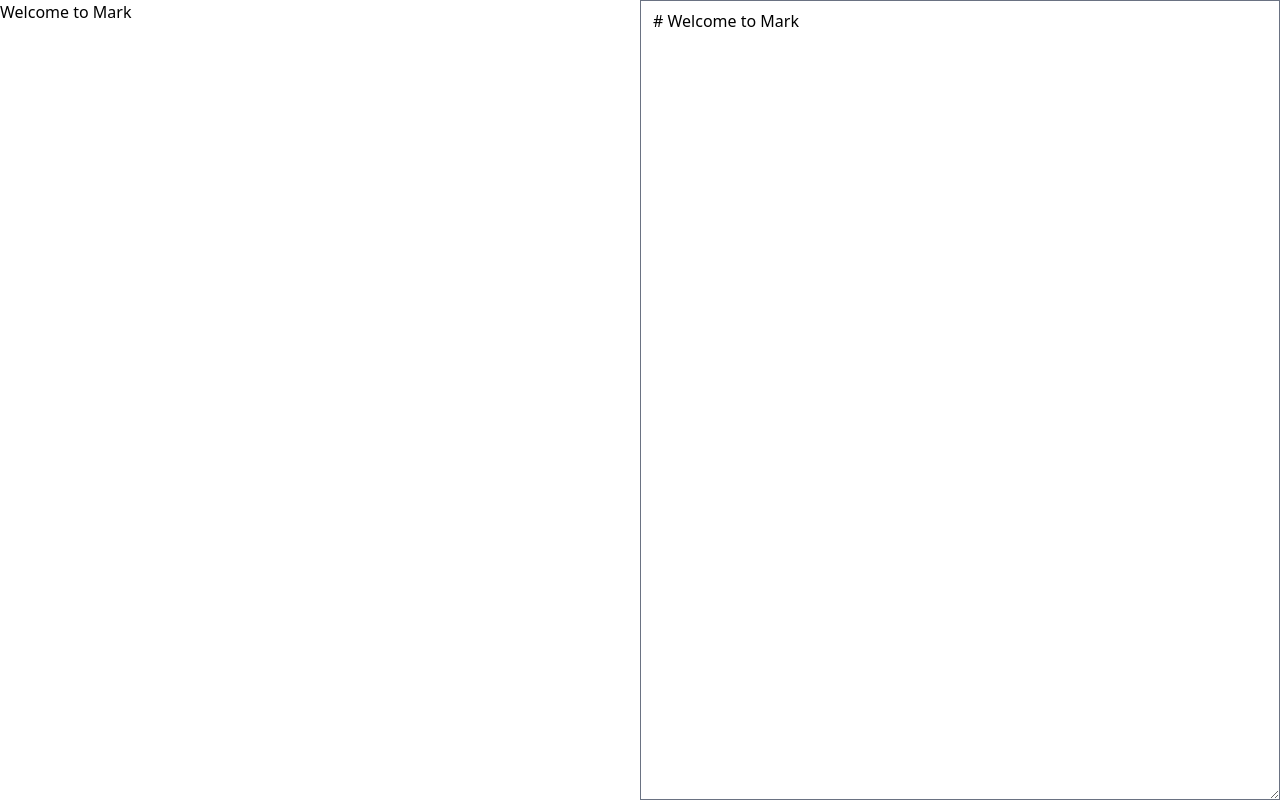
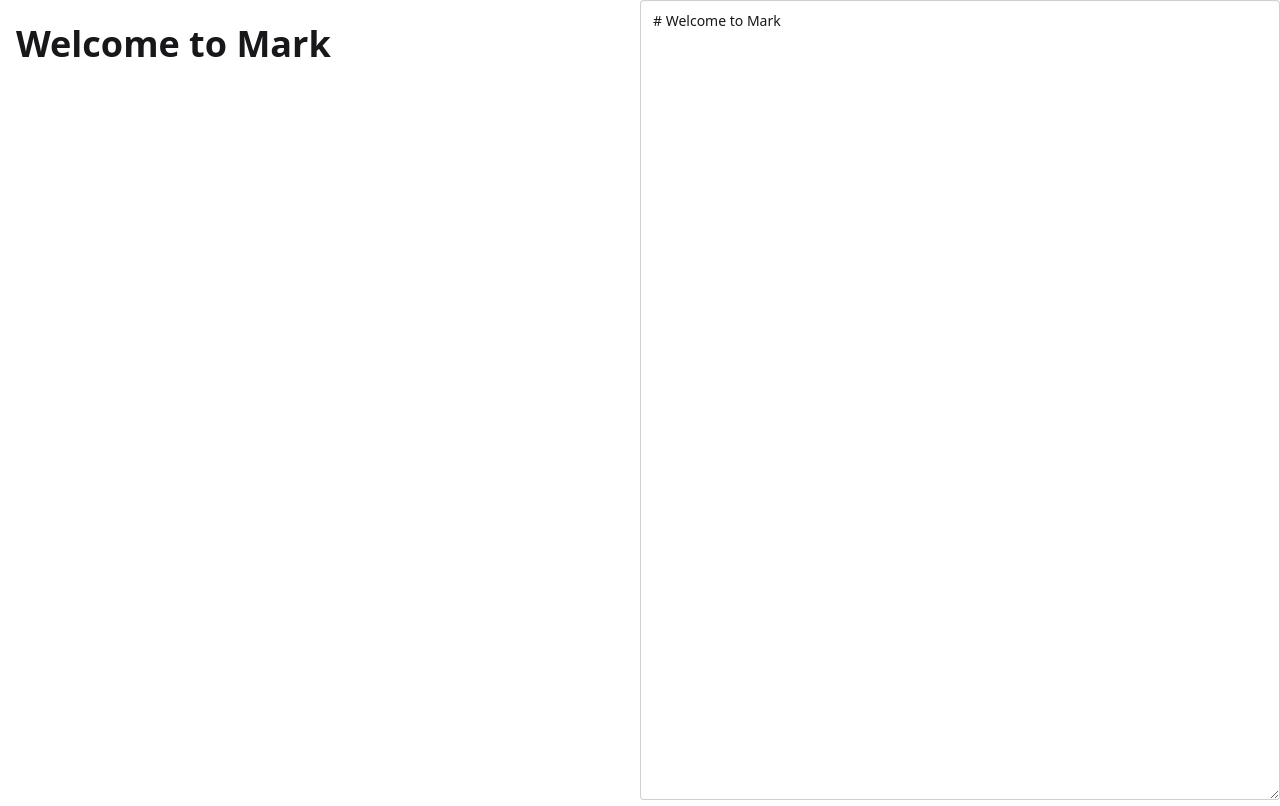
Before and after one commit to iaseth/mark, a SvelteKit app in the folder sv-app/: page / in a window 1280 px wide. Built offline with nearby package versions, Linux system fonts and the light colour scheme.

Commit message:
Added daisyui

```diff
--- a/sv-app/package.json
+++ b/sv-app/package.json
@@ -23,6 +23,7 @@
 		"@tailwindcss/typography": "^0.5.15",
 		"@tailwindcss/vite": "^4.0.0",
 		"@types/sanitize-html": "^2.15.0",
+		"daisyui": "^5.0.27",
 		"eslint": "^9.18.0",
 		"eslint-config-prettier": "^10.0.1",
 		"eslint-plugin-svelte": "^3.0.0",
--- a/sv-app/src/app.css
+++ b/sv-app/src/app.css
@@ -1,3 +1,7 @@
 @import 'tailwindcss';
 @plugin '@tailwindcss/forms';
 @plugin '@tailwindcss/typography';
+
+@plugin "daisyui" {
+	themes: light --default, dark --prefersdark, dark;
+}
--- a/sv-app/src/routes/+page.svelte
+++ b/sv-app/src/routes/+page.svelte
@@ -10,17 +10,17 @@
 	let markdown = $state('# Welcome to Mark');
 	let html = $derived.by(() => {
 		const rawHtml = marked.parse(markdown);
-		const sanitizedHtml = sanitize(rawHtml);
+		const sanitizedHtml = (typeof rawHtml == 'string') ? sanitize(rawHtml) : "";
 		return sanitizedHtml;
 	});
 </script>
 
 <section class="min-h-screen grid grid-cols-2">
-	<section>
+	<section class="px-4 py-6 prose">
 		{@html html}
 	</section>
 
 	<section class="">
-		<textarea class="w-full h-full" bind:value={markdown}></textarea>
+		<textarea class="w-full h-full textarea" bind:value={markdown}></textarea>
 	</section>
 </section>
```
Also changed, not shown: 1 other file (tests, documents, lock files or other folders).
